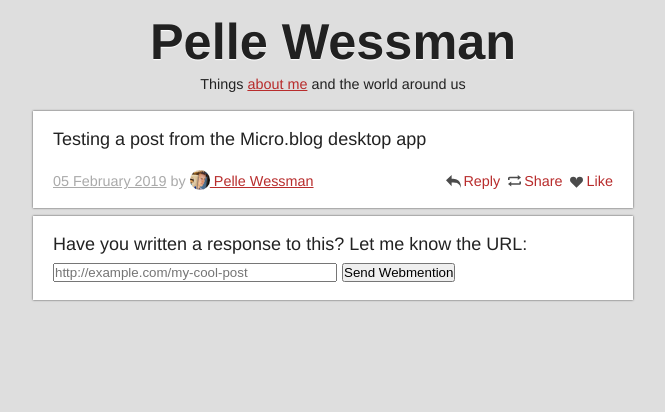
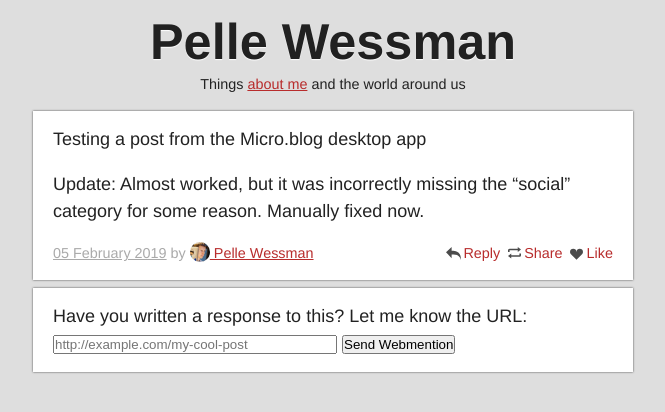
Before and after one commit to voxpelli/voxpelli.github.com, a Jekyll site: the page built from _posts/2019-02-05-71908.md, in a window 1280 px wide. Shown: the top 412 px of the page, without its empty margins (307-972 px from the left). Built offline with Jekyll 4.4.1, drawn with Linux system fonts in a browser that asks for light colours; comment, search, counter and statistics services are not loaded.

Commit message:
Update 2019-02-05-71908.md

```diff
--- a/_posts/2019-02-05-71908.md
+++ b/_posts/2019-02-05-71908.md
@@ -4,5 +4,8 @@
 title: ''
 slug: '71908'
 lang: en
+category: social
 ---
 Testing a post from the Micro.blog desktop app
+
+Update: Almost worked, but it was incorrectly missing the "social" category for some reason. Manually fixed now.
```
